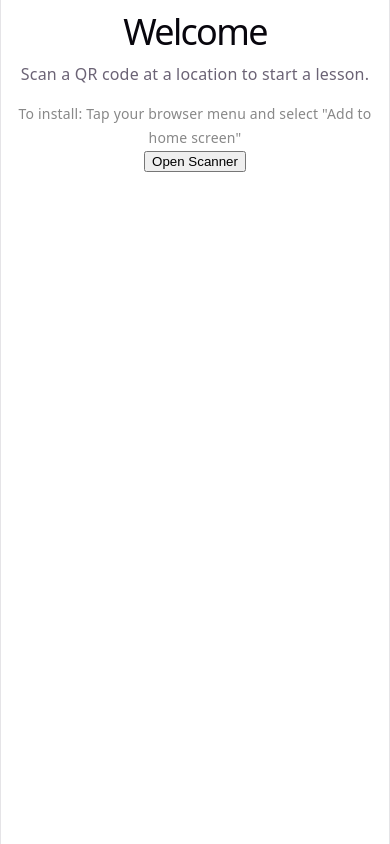
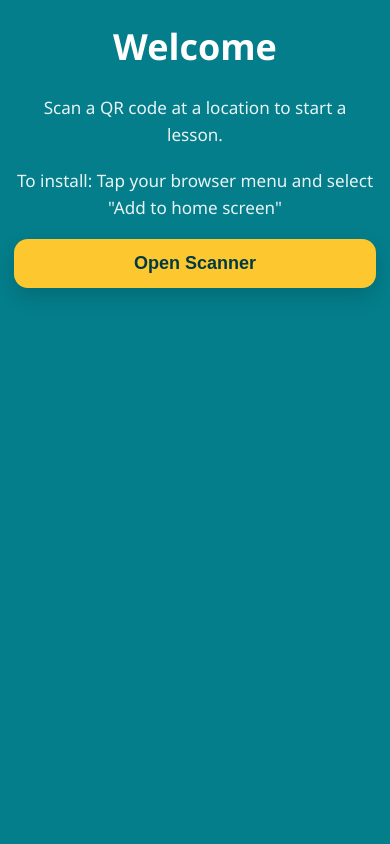
Before and after one commit to Harrisson06/TSE-team-8, a React (Vite) app in the folder TSE-Team-8-APP/: page / in a window 390 px wide. Built offline with nearby package versions, Linux system fonts and the light colour scheme.

Commit message:
uni styling and button shenanigans

```diff
--- a/TSE-Team-8-APP/src/index.css
+++ b/TSE-Team-8-APP/src/index.css
@@ -1,111 +1,175 @@
 :root {
-  --text: #6b6375;
-  --text-h: #08060d;
-  --bg: #fff;
-  --border: #e5e4e7;
-  --code-bg: #f4f3ec;
-  --accent: #aa3bff;
-  --accent-bg: rgba(170, 59, 255, 0.1);
-  --accent-border: rgba(170, 59, 255, 0.5);
-  --social-bg: rgba(244, 243, 236, 0.5);
-  --shadow:
-    rgba(0, 0, 0, 0.1) 0 10px 15px -3px, rgba(0, 0, 0, 0.05) 0 4px 6px -2px;
+  --uni-blue: #047E8B;
+  --uni-white: #FFFFFF;
+  --uni-off-white: #E8F4F5;
+  --uni-yellow: #FDC82F;
+  --uni-dark-teal: #023A41;
 
-  --sans: system-ui, 'Segoe UI', Roboto, sans-serif;
-  --heading: system-ui, 'Segoe UI', Roboto, sans-serif;
-  --mono: ui-monospace, Consolas, monospace;
+  --shadow: 0 8px 20px rgba(0, 0, 0, 0.15);
 
-  font: 18px/145% var(--sans);
-  letter-spacing: 0.18px;
-  color-scheme: light dark;
-  color: var(--text);
-  background: var(--bg);
+  --sans: 'Segoe UI', Roboto, sans-serif;
+  --heading: 'Segoe UI', Roboto, sans-serif;
+  --mono: Consolas, monospace;
+
+  font: 18px/1.5 var(--sans);
+  color: var(--uni-off-white);
+  background: var(--uni-blue);
   font-synthesis: none;
   text-rendering: optimizeLegibility;
   -webkit-font-smoothing: antialiased;
   -moz-osx-font-smoothing: grayscale;
-
-  @media (max-width: 1024px) {
-    font-size: 16px;
-  }
 }
 
-@media (prefers-color-scheme: dark) {
-  :root {
-    --text: #9ca3af;
-    --text-h: #f3f4f6;
-    --bg: #16171d;
-    --border: #2e303a;
-    --code-bg: #1f2028;
-    --accent: #c084fc;
-    --accent-bg: rgba(192, 132, 252, 0.15);
-    --accent-border: rgba(192, 132, 252, 0.5);
-    --social-bg: rgba(47, 48, 58, 0.5);
-    --shadow:
-      rgba(0, 0, 0, 0.4) 0 10px 15px -3px, rgba(0, 0, 0, 0.25) 0 4px 6px -2px;
-  }
-
-  #social .button-icon {
-    filter: invert(1) brightness(2);
-  }
+* {
+  margin: 0;
+  padding: 0;
+  box-sizing: border-box;
 }
 
 body {
-  margin: 0;
+  background: var(--uni-blue);
+  color: var(--uni-off-white);
+  min-height: 100vh;
 }
 
 #root {
-  width: 1126px;
+  width: 100%;
   max-width: 100%;
   margin: 0 auto;
   text-align: center;
-  border-inline: 1px solid var(--border);
-  min-height: 100svh;
+  min-height: 100vh;
   display: flex;
   flex-direction: column;
   box-sizing: border-box;
+  background: var(--uni-blue);
+  padding: 30px 20px;
 }
 
+/* ---------- HEADINGS ---------- */
+
 h1,
-h2 {
+h2,
+h3 {
   font-family: var(--heading);
-  font-weight: 500;
-  color: var(--text-h);
+  color: var(--uni-white);
+  font-weight: 700;
 }
 
 h1 {
-  font-size: 56px;
-  letter-spacing: -1.68px;
-  margin: 32px 0;
-  @media (max-width: 1024px) {
-    font-size: 36px;
-    margin: 20px 0;
-  }
+  font-size: clamp(2.2rem, 5vw, 3.5rem);
+  margin-bottom: 20px;
 }
+
 h2 {
-  font-size: 24px;
-  line-height: 118%;
-  letter-spacing: -0.24px;
-  margin: 0 0 8px;
-  @media (max-width: 1024px) {
-    font-size: 20px;
-  }
+  font-size: clamp(1.5rem, 4vw, 2.2rem);
+  margin-bottom: 16px;
 }
+
 p {
-  margin: 0;
+  color: var(--uni-off-white);
+  line-height: 1.6;
+  font-size: 1rem;
+  max-width: 700px;
+  margin: 0 auto 18px;
 }
+
+/* ---------- BUTTONS ---------- */
+
+button {
+  background: var(--uni-yellow);
+  color: var(--uni-dark-teal);
+  border: none;
+  border-radius: 14px;
+  padding: 14px 26px;
+  font-size: 1rem;
+  font-weight: 700;
+  cursor: pointer;
+  box-shadow: var(--shadow);
+  transition: all 0.25s ease;
+}
+
+button:hover {
+  transform: translateY(-2px);
+  opacity: 0.95;
+}
+
+button:active {
+  transform: scale(0.98);
+}
+
+/* ---------- INPUTS ---------- */
+
+input,
+textarea,
+select {
+  padding: 12px 16px;
+  border-radius: 10px;
+  border: none;
+  outline: none;
+  font-size: 1rem;
+}
+
+/* ---------- LINKS ---------- */
+
+a {
+  color: var(--uni-yellow);
+  text-decoration: none;
+}
+
+a:hover {
+  text-decoration: underline;
+}
+
+/* ---------- GENERIC CARDS / CONTAINERS ---------- */
+
+.card,
+.container-box {
+  background: rgba(255,255,255,0.08);
+  border-radius: 18px;
+  padding: 24px;
+  box-shadow: var(--shadow);
+  backdrop-filter: blur(4px);
+}
+
+/* ---------- CODE / COUNTER ---------- */
 
 code,
 .counter {
   font-family: var(--mono);
   display: inline-flex;
   border-radius: 4px;
-  color: var(--text-h);
+  color: var(--uni-white);
+  background: rgba(255,255,255,0.08);
+  padding: 4px 8px;
 }
 
-code {
-  font-size: 15px;
-  line-height: 135%;
-  padding: 4px 8px;
-  background: var(--code-bg);
+/* ---------- SCROLLBAR ---------- */
+
+::-webkit-scrollbar {
+  width: 8px;
 }
+
+::-webkit-scrollbar-thumb {
+  background: rgba(255,255,255,0.25);
+  border-radius: 10px;
+}
+
+/* ---------- MOBILE ---------- */
+
+@media (max-width: 768px) {
+  #root {
+    padding: 20px 14px;
+  }
+
+  button {
+    width: 100%;
+  }
+
+  h1 {
+    font-size: 2rem;
+  }
+
+  p {
+    font-size: 0.95rem;
+  }
+}
```
